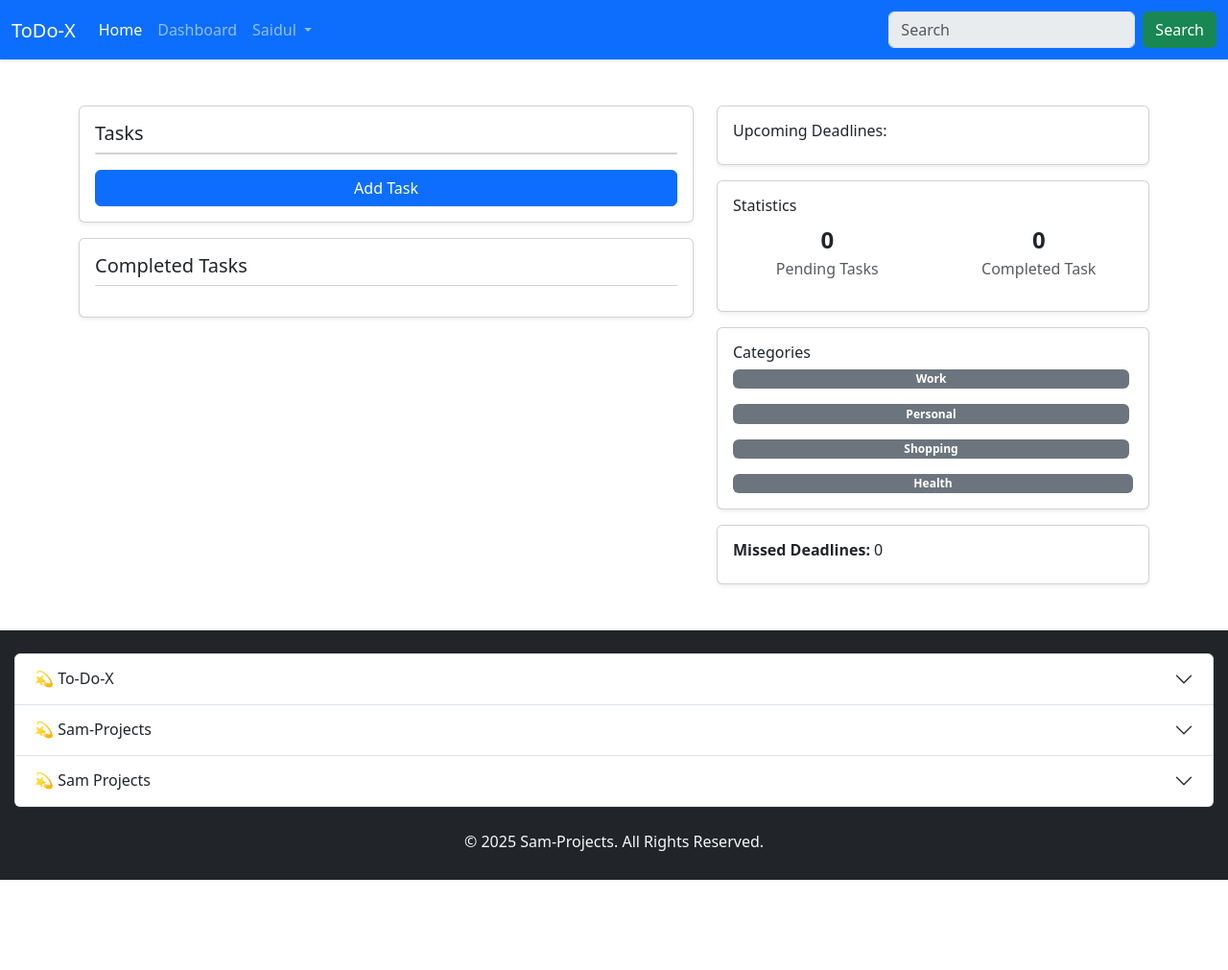
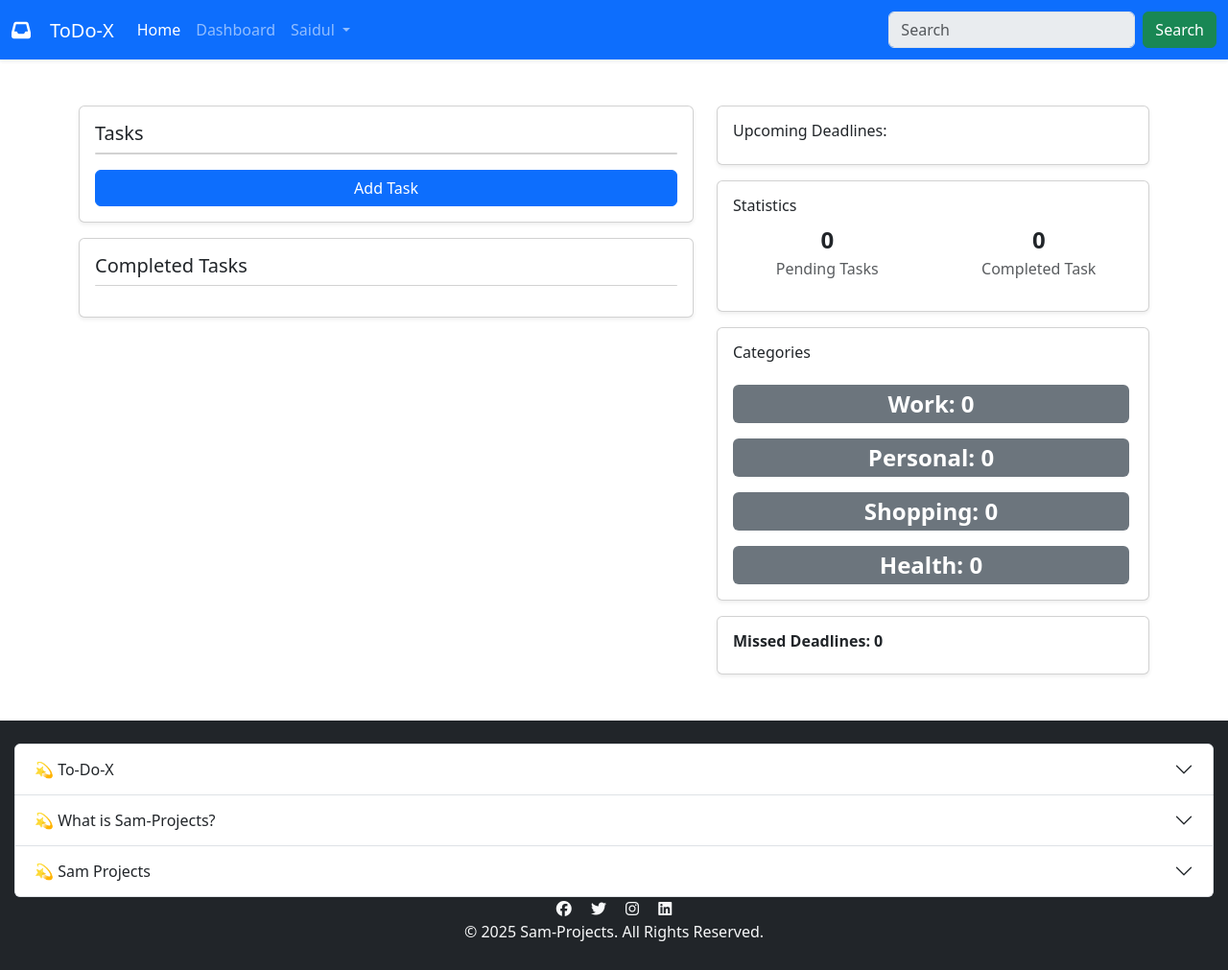
Before and after one commit to saidulalimallick004/To-Do-X, a Django app: page /dashboard/ in a window 1280 px wide. Shown: the whole page at 96% size. Before the commit the page ends 917 px from the top, so only its background shows below. Run offline with Django 5.2, Linux system fonts and the light colour scheme; a user stored in the database is signed in; data comes from the database, SQL or seed files in the repository; both versions use the stored data as it was after the commit; some libraries are stand-ins or nearby versions.

Commit message:
Version 1.0.8

```diff
--- a/Home/templates/base.html
+++ b/Home/templates/base.html
@@ -4,6 +4,7 @@
     <meta charset="utf-8">
     <meta name="viewport" content="width=device-width, initial-scale=1">
     <title>{{Page_Title}}</title>
+
     <style>
       body {
         background-color: #f8f9fa;
@@ -41,14 +42,14 @@
     </style>
 
 
-
+    <link rel="stylesheet" href="https://cdnjs.cloudflare.com/ajax/libs/font-awesome/6.7.2/css/all.min.css" integrity="sha512-Evv84Mr4kqVGRNSgIGL/F/aIDqQb7xQ2vcrdIwxfjThSH8CSR7PBEakCr51Ck+w+/U6swU2Im1vVX0SVk9ABhg==" crossorigin="anonymous" referrerpolicy="no-referrer" />
     <link href="https://cdn.jsdelivr.net/npm/bootstrap@5.3.3/dist/css/bootstrap.min.css" rel="stylesheet" integrity="sha384-QWTKZyjpPEjISv5WaRU9OFeRpok6YctnYmDr5pNlyT2bRjXh0JMhjY6hW+ALEwIH" crossorigin="anonymous">
   </head>
   <body>
 
     <nav class="navbar shadow-sm sticky-top navbar-expand-lg navbar-dark bg-primary">
         <div class="container-fluid">
-          <h2><a class="navbar-brand" href="/home/">{{Page_Heading}}</a></h2>
+          <h2><a class="navbar-brand" href="/home/"> <i class="fa-solid fa-inbox">&emsp;</i>{{Page_Heading}}</a></h2>
           <button class="navbar-toggler" type="button" data-bs-toggle="collapse" data-bs-target="#navbarSupportedContent" aria-controls="navbarSupportedContent" aria-expanded="false" aria-label="Toggle navigation">
             <span class="navbar-toggler-icon"></span>
           </button>
@@ -125,12 +126,12 @@
         <div class="accordion-item">
           <h2 class="accordion-header" id="headingTwo">
             <button class="accordion-button collapsed" type="button" data-bs-toggle="collapse" data-bs-target="#collapseTwo" aria-expanded="false" aria-controls="collapseTwo">
-              💫  Sam-Projects
+              💫  What is Sam-Projects?
             </button>
           </h2>
           <div id="collapseTwo" class="accordion-collapse collapse" aria-labelledby="headingTwo" data-bs-parent="#accordionExample">
             <div class="accordion-body">
-              <strong>This is the second item's accordion body.</strong> It is hidden by default, until the collapse plugin adds the appropriate classes that we use to style each element. These classes control the overall appearance, as well as the showing and hiding via CSS transitions. You can modify any of this with custom CSS or overriding our default variables. It's also worth noting that just about any HTML can go within the <code>.accordion-body</code>, though the transition does limit overflow.
+              <strong>This is an root Organizationthe store my projects. Anyone can use any products or service.</strong> This is just use to show all my works to internet. <code>Python</code>, the language I like most. Also l like <code>C Java </code>etc.
             </div>
           </div>
         </div>
@@ -142,7 +143,7 @@
           </h2>
           <div id="collapseThree" class="accordion-collapse collapse" aria-labelledby="headingThree" data-bs-parent="#accordionExample">
             <div class="accordion-body">
-              <strong>This is the third item's accordion body.</strong> It is hidden by default, until the collapse plugin adds the appropriate classes that we use to style each element. These classes control the overall appearance, as well as the showing and hiding via CSS transitions. You can modify any of this with custom CSS or overriding our default variables. It's also worth noting that just about any HTML can go within the <code>.accordion-body</code>, though the transition does limit overflow.
+              <strong>--------</strong> ------<code>.py</code>, ------.
             </div>
           </div>
         </div>
--- a/Home/templates/home/dashboard.html
+++ b/Home/templates/home/dashboard.html
@@ -15,10 +15,10 @@
                             <div class="accordion-item">
                                 <li class="list-group-item d-flex align-items-center accordion-header" id="heading{{task.id}}">
                                     <button class="accordion-button collapsed" type="button" data-bs-toggle="collapse" data-bs-target="#collapse{{task.id}}" aria-expanded="false" aria-controls="collapse{{task.id}}">
-                                        <input type="checkbox" class="form-check-input me-2">
+                                        <a href="/completeTask/{{task.id}}"><i class="fa-regular fa-square-check"></i> </a>&emsp14;&emsp14;
                                         {{forloop.counter}}. {{task.TaskName}}
                                     </button>
-                                    <a href="/completeTask/{{task.id}}">Complete</a> || <a href="/editTask/{{task.id}}">Edit</a> || <a href="/deleteTask/{{task.id}}">Delete</a>
+                                    <a href="/completeTask/{{task.id}}">Complete</a> &emsp14;||&emsp14; <a href="/editTask/{{task.id}}"><i class="fa-solid fa-pen-to-square"></i></a> &emsp14;||&emsp14; <a href="/deleteTask/{{task.id}}"><i class="fa-regular fa-trash-can fa-lg"></i></i></a>
                                 </li>
 
                                 <div id="collapse{{task.id}}" class="accordion-collapse collapse" aria-labelledby="heading{{task.id}}" data-bs-parent="#accordionExample">
@@ -123,7 +123,7 @@
                             <div class="accordion-item">
                                 <li class="list-group-item d-flex align-items-center accordion-header" id="heading{{task.id}}">
                                     <button class="accordion-button collapsed" type="button" data-bs-toggle="collapse" data-bs-target="#collapse{{task.id}}" aria-expanded="false" aria-controls="collapse{{task.id}}">
-                                        <input type="checkbox" value="yes" checked class="form-check-input me-2">
+                                        <a href="/undoTask/{{task.id}}"><i class="fa-solid fa-square-check"></i></a>&emsp14;&emsp14;
                                         <span class="text-decoration-line-through"> {{forloop.counter}}. {{task.TaskName}}</span>
                                     </button>
                                         <a href="/undoTask/{{task.id}}">NotComplete</a>
@@ -174,18 +174,18 @@
             </div>
 
 
-            <div class="card shadow-sm p-3 mb-3">
+            <div class="card shadow-sm p-3 fs-2 mb-3">
                 <h6>Categories</h6>
-                <span class="badge bg-secondary me-1 ">Work</span>
-                <span class="badge bg-secondary me-1 mt-3">Personal</span>
-                <span class="badge bg-secondary me-1 mt-3">Shopping</span>
-                <span class="badge bg-secondary mt-3">Health</span>
+                <span class="badge bg-secondary p-2 me-1 mt-3">Work: {{Work_Tasks}}</span>
+                <span class="badge bg-secondary p-2 me-1 mt-3">Personal: {{Personal_Tasks}}</span>
+                <span class="badge bg-secondary p-2 me-1 mt-3">Shopping: {{Shopping_Tasks}}</span>
+                <span class="badge bg-secondary p-2 me-1 mt-3">Health: {{Health_Tasks}}</span>
             </div>
 
             <div class="card shadow-sm p-3">
-                <h6><strong>Missed Deadlines:</strong> {{MissedTasksCount}}</h6>
+                <h6><strong>Missed Deadlines: {{MissedTasksCount}}</strong></h6>
                 {% for task in Missed_Task %}
-                    <p>{{task.TaskName}} <span class="float-end text-muted">Expired</span></p>
+                    <p><a href="/editTask/{{task.id}}"><i class="fa-solid fa-pen-to-square"></i></a> &emsp14;&emsp14;{{task.TaskName}} <span class="float-end text-muted">Expired</span></p>
                     <small class="text-danger">{{task.Label}}</small>
                     <hr>
                 {% endfor %}
--- a/Home/views.py
+++ b/Home/views.py
@@ -127,7 +127,12 @@ def dashboard(request):
 
         Upcoming_3_Task=Task_Table.objects.filter(user=request.user,IsComplete=False, DeadlineDate__gte=datetime.now()).order_by('DeadlineDate')[:3]
         Missed_Task= Task_Table.objects.filter(user=request.user,IsComplete=False, DeadlineDate__lte=datetime.now()).order_by('DeadlineDate')[:3]
-        MissedTaskCount= len(Task_Table.objects.filter(user=request.user,IsComplete=False, DeadlineDate__lte=datetime.now()).order_by('DeadlineDate'))
+        MissedTaskCount= len(Task_Table.objects.filter(user=request.user,IsComplete=False, DeadlineDate__lte=datetime.now()))
+
+        Work_Tasks=len(Task_Table.objects.filter(user=request.user, TaskCategory='Work'))
+        Personal_Tasks=len(Task_Table.objects.filter(user=request.user,TaskCategory='Personal' ))
+        Shopping_Tasks=len(Task_Table.objects.filter(user=request.user, TaskCategory='Shopping'))
+        Health_Tasks=len(Task_Table.objects.filter(user=request.user, TaskCategory='Health'))
 
         print(Upcoming_3_Task)
         print(Missed_Task)
@@ -140,7 +145,12 @@ def dashboard(request):
             "NoOfPendingTasks":len(NoOfPendingTasks),
             "NoOfCompletedTasks": len(CompletedTask),
             "Missed_Task":Missed_Task,
-            "MissedTasksCount":len(Missed_Task)
+            "MissedTasksCount":MissedTaskCount,
+            "Work_Tasks": Work_Tasks,
+            "Personal_Tasks": Personal_Tasks,
+            "Health_Tasks":Health_Tasks,
+            "Shopping_Tasks":Shopping_Tasks
+
 
         }
 
@@ -151,8 +161,8 @@ def dashboard(request):
 def task_done(request,id):
 
     task=Task_Table.objects.filter(id=id).update(IsComplete=True,ComplateDateTime=datetime.now())
-
-    m=f"Task {id} Complete!!"
+    name=Task_Table.objects.get(id=id).TaskName
+    m=f"Task {name} Complete!!"
 
     messages.info(request, m)
     return redirect("/dashboard/")
--- a/ToDo/settings.py
+++ b/ToDo/settings.py
@@ -23,7 +23,7 @@ BASE_DIR = Path(__file__).resolve().parent.parent
 SECRET_KEY = 'django-insecure-ge50eno)pq)%ly!=97p!)05xhx8pu1kis!61d04lktepdf58tx'
 
 # SECURITY WARNING: don't run with debug turned on in production!
-DEBUG = True
+DEBUG = False
 
 ALLOWED_HOSTS = ["*"]
 
```
Also changed, not shown: db.sqlite3.
